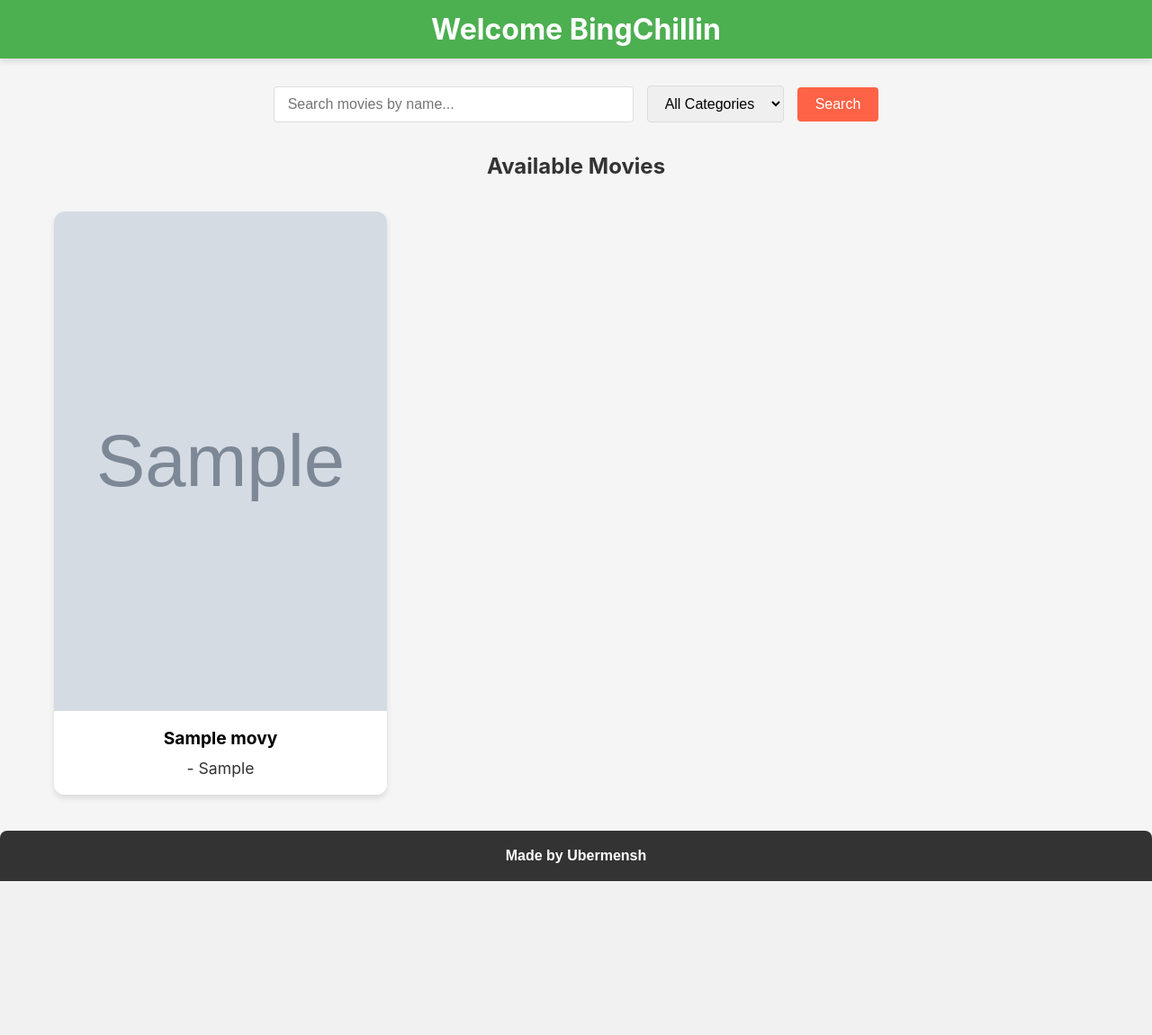
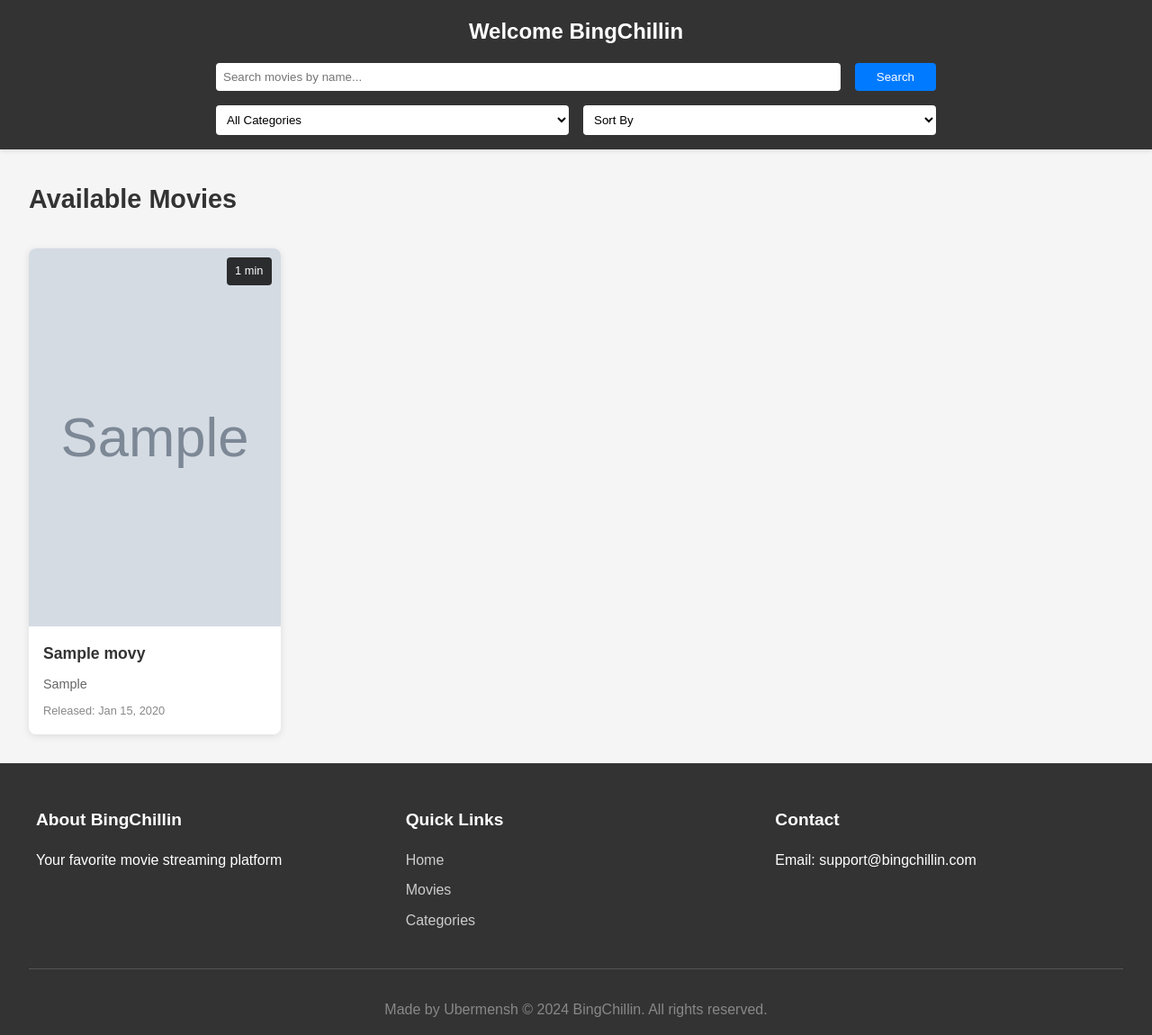
Before and after one commit to srinathshrestha/BeingChilling, a FastAPI app: page / in a window 1280 px wide. Shown: the whole page at 90% size. Before the commit the page ends 979 px from the top, so only its background shows below. Run offline with FastAPI, Linux system fonts and the light colour scheme; tables that the repository leaves empty hold one stand-in row (values such as "Sample post"); grey boxes marked "Sample" are stand-in pictures; parts of the project's set-up code (start-up, migrations or seed data) failed here and were passed over.

```diff
--- a/main.py
+++ b/main.py
@@ -1,13 +1,15 @@
+from typing import Optional
 from fastapi import FastAPI, Request, Depends, HTTPException
 from fastapi.templating import Jinja2Templates
 from fastapi.staticfiles import StaticFiles
-from sqlalchemy import Column, String, DateTime, create_engine
+from sqlalchemy import Column, Integer, String, DateTime, asc, create_engine, desc
 from sqlalchemy.ext.declarative import declarative_base
 from sqlalchemy.orm import sessionmaker, Session
 from datetime import datetime
 import uuid
 import os
 from dotenv import load_dotenv
+import uvicorn
 
 # Load environment variables
 load_dotenv()
@@ -44,7 +46,11 @@ class Movie(Base):
     category = Column(String, nullable=True)
     poster_url = Column(String, nullable=True)
     gcp_path = Column(String, nullable=False)
-    uploaded_at = Column(DateTime, default=datetime.utcnow)
+    uploaded_at = Column(DateTime, default=datetime.now)
+    movie_cast = Column(String, nullable=True)
+    director = Column(String, nullable=True)
+    runtime = Column(Integer, nullable=True)  # Runtime in minutes
+    release_date = Column(DateTime, nullable=True)
 
 # Create tables in the database
 Base.metadata.create_all(bind=engine)
@@ -56,16 +62,52 @@ async def home(request: Request, db: Session = Depends(get_db)):
     movies = db.query(Movie).all()
     return templates.TemplateResponse("index.html", {"request": request, "movies": movies})
 
-# Route to list movies with filtering options
+# # Route to list movies with filtering options
+# @app.get("/movies/")
+# async def list_movies(category: str = None, name: str = None, db: Session = Depends(get_db)):
+#     query = db.query(Movie)
+#     if category:
+#         query = query.filter(Movie.category.ilike(f"%{category}%"))
+#     if name:
+#         query = query.filter(Movie.title.ilike(f"%{name}%"))
+#     movies = query.all()
+#     return {"movies": movies}
+
+
 @app.get("/movies/")
-async def list_movies(category: str = None, name: str = None, db: Session = Depends(get_db)):
+async def list_movies(
+    category: Optional[str] = None,
+    name: Optional[str] = None,
+    sort: Optional[str] = None,
+    db: Session = Depends(get_db)
+):
     query = db.query(Movie)
+
+    # Apply filters
     if category:
         query = query.filter(Movie.category.ilike(f"%{category}%"))
     if name:
         query = query.filter(Movie.title.ilike(f"%{name}%"))
+
+    # Apply sorting
+    if sort:
+        if sort == "release_date_desc":
+            query = query.order_by(desc(Movie.release_date))
+        elif sort == "release_date_asc":
+            query = query.order_by(asc(Movie.release_date))
+        elif sort == "runtime_desc":
+            query = query.order_by(desc(Movie.runtime))
+        elif sort == "runtime_asc":
+            query = query.order_by(asc(Movie.runtime))
+    else:
+        # Default sorting by release date (newest first)
+        query = query.order_by(desc(Movie.release_date))
+
     movies = query.all()
     return {"movies": movies}
+
+
+
 
 # Route to stream a movie on a separate page
 @app.get("/movies/{movie_id}/stream")
--- a/static/css/styles.css
+++ b/static/css/styles.css
@@ -6,189 +6,261 @@
 }
 
 body {
-  font-family: -apple-system, BlinkMacSystemFont, "Segoe UI", Roboto, Oxygen,
-    Ubuntu, Cantarell, sans-serif;
+  font-family: Arial, sans-serif;
   line-height: 1.6;
-  padding: 0px;
+  min-height: 100vh;
+  display: flex;
+  flex-direction: column;
   background-color: #f5f5f5;
 }
 
-/* Header styles */
-header {
-  background-color: #4caf50; /* Holiday Green */
-  padding: 7px;
-  margin-bottom: 30px;
-  border-radius: 0px;
+/* Sticky Navigation */
+.sticky-nav {
   position: sticky;
   top: 0;
   z-index: 1000;
-  box-shadow: 0 4px 6px rgba(0, 0, 0, 0.1);
+  background-color: #333;
+  padding: 1rem;
+  box-shadow: 0 2px 4px rgba(0,0,0,0.1);
 }
 
-header h1 {
+.sticky-nav h1 {
   color: white;
   text-align: center;
-  font-size: 2rem;
+  margin-bottom: 1rem;
 }
 
-/* Search and filter section */
-#filters {
+.search-container {
   display: flex;
-  gap: 15px;
-  margin-bottom: 30px;
-  justify-content: center;
-  align-items: center;
-  padding: 0 20px;
+  gap: 1rem;
+  max-width: 800px;
+  margin: 0 auto;
 }
 
-#search {
+.search-container input,
+.search-container select {
+  padding: 0.5rem;
+  border: none;
+  border-radius: 4px;
   flex: 1;
-  max-width: 400px;
-  padding: 10px 15px;
-  border: 1px solid #ddd;
-  border-radius: 4px;
-  font-size: 1rem;
 }
 
-#categoryFilter {
-  padding: 10px 15px;
-  border: 1px solid #ddd;
-  border-radius: 4px;
-  font-size: 1rem;
-  min-width: 150px;
-}
-
-button {
-  padding: 10px 20px;
-  background-color: #ff6347; /* Holiday Red */
+.search-container button {
+  padding: 0.5rem 1.5rem;
+  background-color: #007bff;
   color: white;
   border: none;
   border-radius: 4px;
   cursor: pointer;
-  font-size: 1rem;
   transition: background-color 0.3s;
 }
 
-button:hover {
-  background-color: #ff4500;
+.search-container button:hover {
+  background-color: #0056b3;
 }
 
-/* Movie list section */
-#movieList {
-  max-width: 1200px;
-  margin: 0 auto;
-  padding: 0 20px;
+/* Main content */
+main {
+  flex: 1;
+  padding: 2rem;
 }
 
+/* Movie list styles */
 #movieList h2 {
-  text-align: center;
-  margin-bottom: 30px;
+  margin-bottom: 2rem;
+  font-size: 1.8rem;
   color: #333;
 }
 
 #movies {
   display: grid;
-  grid-template-columns: repeat(auto-fill, minmax(300px, 1fr));
-  gap: 25px;
+  grid-template-columns: repeat(auto-fill, minmax(250px, 1fr));
+  gap: 2rem;
   list-style: none;
 }
 
-/* Movie card styles */
 #movies li {
   background: white;
-  border-radius: 12px;
+  border-radius: 8px;
+  box-shadow: 0 2px 8px rgba(0,0,0,0.1);
+  transition: transform 0.2s;
   overflow: hidden;
-  box-shadow: 0 4px 6px rgba(0, 0, 0, 0.1);
-  transition: transform 0.3s, box-shadow 0.3s;
 }
 
 #movies li:hover {
   transform: translateY(-5px);
-  box-shadow: 0 6px 12px rgba(0, 0, 0, 0.15);
 }
 
 #movies li a {
   text-decoration: none;
   color: inherit;
-  display: block;
 }
 
-/* Image container to maintain aspect ratio */
 .image-container {
   position: relative;
-  padding-top: 150%; /* 2:3 aspect ratio */
-  overflow: hidden;
+  width: 100%;
+  padding-top: 150%;
 }
 
-#movies li img {
+.image-container img {
   position: absolute;
   top: 0;
   left: 0;
   width: 100%;
   height: 100%;
   object-fit: cover;
-  object-position: center;
 }
 
-#movies li p {
-  padding: 15px;
-  text-align: center;
+.duration-badge {
+  position: absolute;
+  top: 10px;
+  right: 10px;
+  background-color: rgba(0, 0, 0, 0.8);
+  color: white;
+  padding: 0.3rem 0.6rem;
+  border-radius: 4px;
+  font-size: 0.8rem;
+}
+
+.movie-info {
+  padding: 1rem;
+}
+
+.movie-info h3 {
+  margin-bottom: 0.5rem;
   font-size: 1.1rem;
   color: #333;
-  background-color: white;
 }
 
-#movies li p strong {
-  display: block;
-  margin-bottom: 5px;
-  color: #000;
+.categories {
+  color: #666;
+  font-size: 0.9rem;
+  margin-bottom: 0.5rem;
+}
+
+.movie-metadata {
+  display: flex;
+  justify-content: space-between;
+  font-size: 0.8rem;
+  color: #888;
+}
+
+/* Footer styles */
+footer {
+  background-color: #333;
+  color: white;
+  padding: 3rem 2rem 1rem;
+  margin-top: auto;
+}
+
+.footer-content {
+  display: grid;
+  grid-template-columns: repeat(auto-fit, minmax(250px, 1fr));
+  gap: 2rem;
+  max-width: 1200px;
+  margin: 0 auto;
+}
+
+.footer-section h3 {
+  color: #fff;
+  margin-bottom: 1rem;
   font-size: 1.2rem;
+}
+
+.footer-section ul {
+  list-style: none;
+}
+
+.footer-section ul li {
+  margin-bottom: 0.5rem;
+}
+
+.footer-section a {
+  color: #ccc;
+  text-decoration: none;
+  transition: color 0.3s;
+}
+
+.footer-section a:hover {
+  color: #fff;
+}
+
+.footer-bottom {
+  text-align: center;
+  margin-top: 2rem;
+  padding-top: 2rem;
+  border-top: 1px solid #555;
+  color: #888;
 }
 
 /* Responsive adjustments */
 @media (max-width: 768px) {
-  #filters {
+  .search-container {
     flex-direction: column;
-    align-items: stretch;
-  }
-
-  #search {
-    max-width: 100%;
   }
 
   #movies {
-    grid-template-columns: repeat(auto-fill, minmax(250px, 1fr));
-    gap: 20px;
+    grid-template-columns: repeat(auto-fill, minmax(200px, 1fr));
+    gap: 1rem;
+  }
+
+  .footer-content {
+    grid-template-columns: 1fr;
   }
 }
 
-@media (max-width: 480px) {
-  body {
-    padding: 10px;
-  }
 
-  #movies {
-    grid-template-columns: 1fr;
-    gap: 15px;
+.filters-container {
+  max-width: 800px;
+  margin: 0 auto;
+  display: flex;
+  flex-direction: column;
+  gap: 1rem;
+}
+
+.search-row {
+  display: flex;
+  gap: 1rem;
+}
+
+.search-row input {
+  flex: 1;
+  padding: 0.5rem;
+  border: none;
+  border-radius: 4px;
+}
+
+.filters-row {
+  display: flex;
+  gap: 1rem;
+}
+
+.filters-row select {
+  flex: 1;
+  padding: 0.5rem;
+  border: none;
+  border-radius: 4px;
+  background-color: white;
+}
+
+button {
+  padding: 0.5rem 1.5rem;
+  background-color: #007bff;
+  color: white;
+  border: none;
+  border-radius: 4px;
+  cursor: pointer;
+  transition: background-color 0.3s;
+}
+
+button:hover {
+  background-color: #0056b3;
+}
+
+@media (max-width: 768px) {
+  .filters-container,
+  .search-row,
+  .filters-row {
+    flex-direction: column;
   }
 }
-
-/* for footer */
-footer {
-  background-color: #333;
-  color: #fff;
-  padding: 15px 0;
-  text-align: center;
-  font-size: 1rem;
-  font-family: Arial, sans-serif;
-  font-weight: bold;
-  text-align: center;
-  border-radius: 8px 8px 0 0;
-}
-
-#movieList {
-  max-width: 1200px;
-  margin: 0 auto;
-  padding: 0 20px 40px; /* Add 40px padding at the bottom */
-  flex: 1;
-}
--- a/templates/index.html
+++ b/templates/index.html
@@ -4,97 +4,166 @@
     <meta charset="UTF-8" />
     <meta name="viewport" content="width=device-width, initial-scale=1.0" />
     <title>Movie Streaming App</title>
-    <link rel="stylesheet" href="/static/css/styles.css" />
+    <link rel="stylesheet" href="static/css/styles.css" />
   </head>
 
   <body>
-    <header>
+    <nav class="sticky-nav">
       <h1>Welcome BingChillin</h1>
-    </header>
-
-    <section id="filters">
-      <input type="text" id="search" placeholder="Search movies by name..." />
+      <div class="filters-container">
+        <div class="search-row">
+          <input
+            type="text"
+            id="search"
+            placeholder="Search movies by name..."
+          />
+          <button onclick="fetchMovies()">Search</button>
+        </div>
+        <div class="filters-row">
           <select id="categoryFilter">
             <option value="">All Categories</option>
             <option value="Action">Action</option>
             <option value="Comedy">Comedy</option>
             <option value="Drama">Drama</option>
+            <option value="Romance">Romance</option>
+            <option value="Animation">Animation</option>
           </select>
-      <button onclick="fetchMovies()">Search</button>
-    </section>
+          <select id="sortBy">
+            <option value="">Sort By</option>
+            <option value="release_date_desc">Latest Release</option>
+            <option value="release_date_asc">Oldest Release</option>
+            <option value="runtime_desc">Longest Runtime</option>
+            <option value="runtime_asc">Shortest Runtime</option>
+          </select>
+        </div>
+      </div>
+    </nav>
 
+    <main>
       <section id="movieList">
         <h2>Available Movies</h2>
         <ul id="movies">
           {% for movie in movies %}
           <li>
             <a href="/movies/{{ movie.id }}/stream">
+              <div class="image-container">
                 {% if movie.poster_url %}
-            <div class="image-container">
                 <img
                   src="{{ movie.poster_url }}"
                   alt="{{ movie.title }} poster"
                 />
+                {% else %}
+                <p>No Image Available</p>
+                {% endif %}
+                <div class="duration-badge">{{ movie.runtime }} min</div>
               </div>
-            {% else %}
-            <div class="image-container">
-              <p>No Image Available</p>
+              <div class="movie-info">
+                <h3>{{ movie.title }}</h3>
+                <p class="categories">{{ movie.category }}</p>
+                <div class="movie-metadata">
+                  <span class="release-date"
+                    >Released: {{ movie.release_date.strftime('%b %d, %Y') if
+                    movie.release_date else 'N/A' }}</span
+                  >
+
                 </div>
-            {% endif %}
-            <p><strong>{{ movie.title }}</strong> - {{ movie.category }}</p>
+              </div>
             </a>
           </li>
           {% endfor %}
         </ul>
       </section>
+    </main>
+
+    <footer>
+      <div class="footer-content">
+        <div class="footer-section">
+          <h3>About BingChillin</h3>
+          <p>Your favorite movie streaming platform</p>
+        </div>
+        <div class="footer-section">
+          <h3>Quick Links</h3>
+          <ul>
+            <li><a href="#">Home</a></li>
+            <li><a href="#">Movies</a></li>
+            <li><a href="#">Categories</a></li>
+          </ul>
+        </div>
+        <div class="footer-section">
+          <h3>Contact</h3>
+          <p>Email: support@bingchillin.com</p>
+        </div>
+      </div>
+      <div class="footer-bottom">
+        <p>Made by Ubermensh © 2024 BingChillin. All rights reserved.</p>
+      </div>
+    </footer>
 
     <script>
       async function fetchMovies() {
         const category = document.getElementById("categoryFilter").value;
         const name = document.getElementById("search").value;
+        const sort = document.getElementById("sortBy").value;
 
         let url = "/movies/";
         const params = [];
-        if (category) params.push(`category=${category}`);
-        if (name) params.push(`name=${name}`);
+        if (category) params.push(`category=${encodeURIComponent(category)}`);
+        if (name) params.push(`name=${encodeURIComponent(name)}`);
+        if (sort) params.push(`sort=${encodeURIComponent(sort)}`);
         if (params.length > 0) url += `?${params.join("&")}`;
 
+        try {
           const response = await fetch(url);
+          if (!response.ok) throw new Error("Network response was not ok");
           const data = await response.json();
+
           const moviesList = document.getElementById("movies");
-        moviesList.innerHTML = ""; // Clear the previous list
+          moviesList.innerHTML = "";
 
           data.movies.forEach((movie) => {
+            const releaseDate = movie.release_date
+              ? new Date(movie.release_date).toLocaleDateString("en-US", {
+                  year: "numeric",
+                  month: "short",
+                  day: "numeric",
+                })
+              : "N/A";
+
             const listItem = document.createElement("li");
-
-          // Create the link to the streaming page
-          const link = document.createElement("a");
-          link.href = `/movies/${movie.id}/stream`;
-
-          // If there is a poster URL, display the image
-          if (movie.poster_url) {
-            const imageContainer = document.createElement("div");
-            imageContainer.className = "image-container";
-            const img = document.createElement("img");
-            img.src = movie.poster_url;
-            img.alt = movie.title + " poster";
-            imageContainer.appendChild(img);
-            link.appendChild(imageContainer);
-          } else {
-            const noImageText = document.createElement("p");
-            noImageText.textContent = "No Image Available";
-            link.appendChild(noImageText);
+            listItem.innerHTML = `
+              <a href="/movies/${movie.id}/stream">
+                <div class="image-container">
+                  ${
+                    movie.poster_url
+                      ? `<img src="${movie.poster_url}" alt="${movie.title} poster" />`
+                      : "<p>No Image Available</p>"
+                  }
+                  <div class="duration-badge">${movie.runtime} min</div>
+                </div>
+                <div class="movie-info">
+                  <h3>${movie.title}</h3>
+                  <p class="categories">${movie.category}</p>
+                  <div class="movie-metadata">
+                    <span class="release-date">Released: ${releaseDate}</span>
+                    <span class="rating">⭐ ${
+                      movie.rating ? movie.rating.toFixed(1) : "N/A"
+                    }</span>
+                  </div>
+                </div>
+              </a>
+            `;
+            moviesList.appendChild(listItem);
+          });
+        } catch (error) {
+          console.error("Error fetching movies:", error);
+        }
       }
 
-          const titleText = document.createElement("p");
-          titleText.innerHTML = `<strong>${movie.title}</strong> - ${movie.category}`;
-          link.appendChild(titleText);
-
-          listItem.appendChild(link);
-          moviesList.appendChild(listItem);
-        });
-      }
+      // Add event listeners for automatic filtering
+      document
+        .getElementById("categoryFilter")
+        .addEventListener("change", fetchMovies);
+      document.getElementById("sortBy").addEventListener("change", fetchMovies);
     </script>
-    <footer>Made by Ubermensh</footer>
   </body>
 </html>
```
Also changed, not shown: static/css/stream.css (+70 -0 lines), templates/stream.html (+106 -59 lines). Lines whose indentation alone changed are shown as unchanged.
